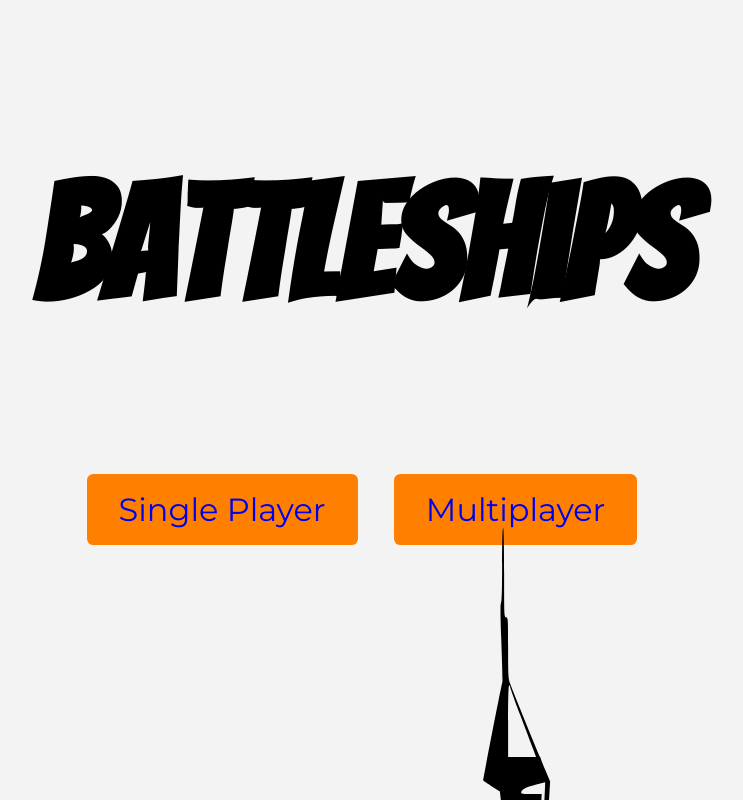
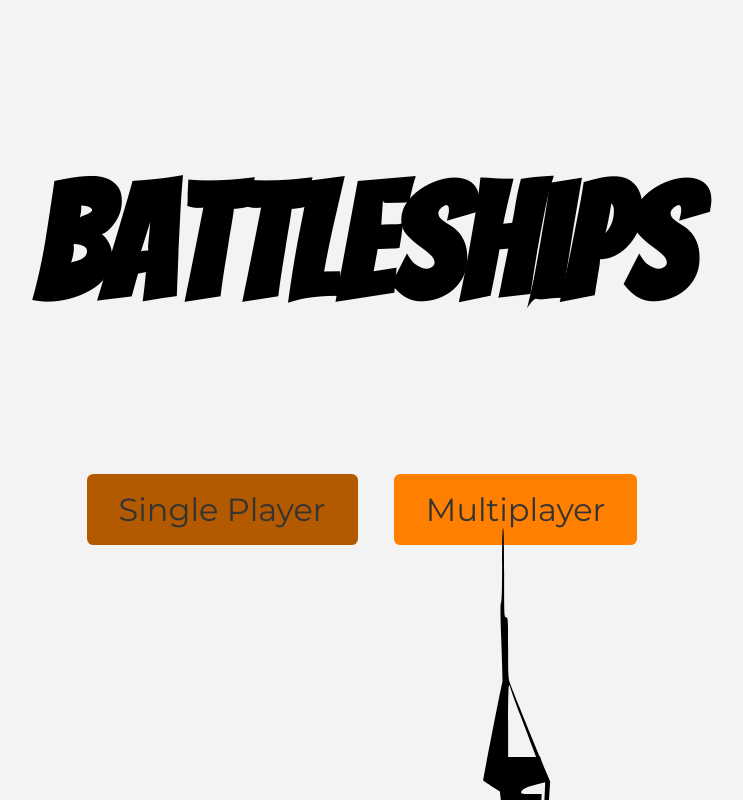
Before and after one commit to ash-bergs/battleships, a website: page public/index.html in a window 1280 px wide. In both pictures the pointer is over the link "Single Player". Shown: the top 800 px of the page, without its empty margins (278-1021 px from the left). Drawn offline with Linux system fonts and the light colour scheme.

Commit message:
Finishes button styles
Moving on to handling the two pages linked to the buttons - singlePlayer.html and multiplayer.html

```diff
--- a/public/style.css
+++ b/public/style.css
@@ -36,6 +36,11 @@ body {
     text-decoration: none;
     cursor: pointer;
     border-radius: .2em;
+    color: #333;
+}
+
+.btn:hover, .btn:focus {
+    background-color: hsl(30, 100%, 35%);
 }
 
 .splash-btn {
```
